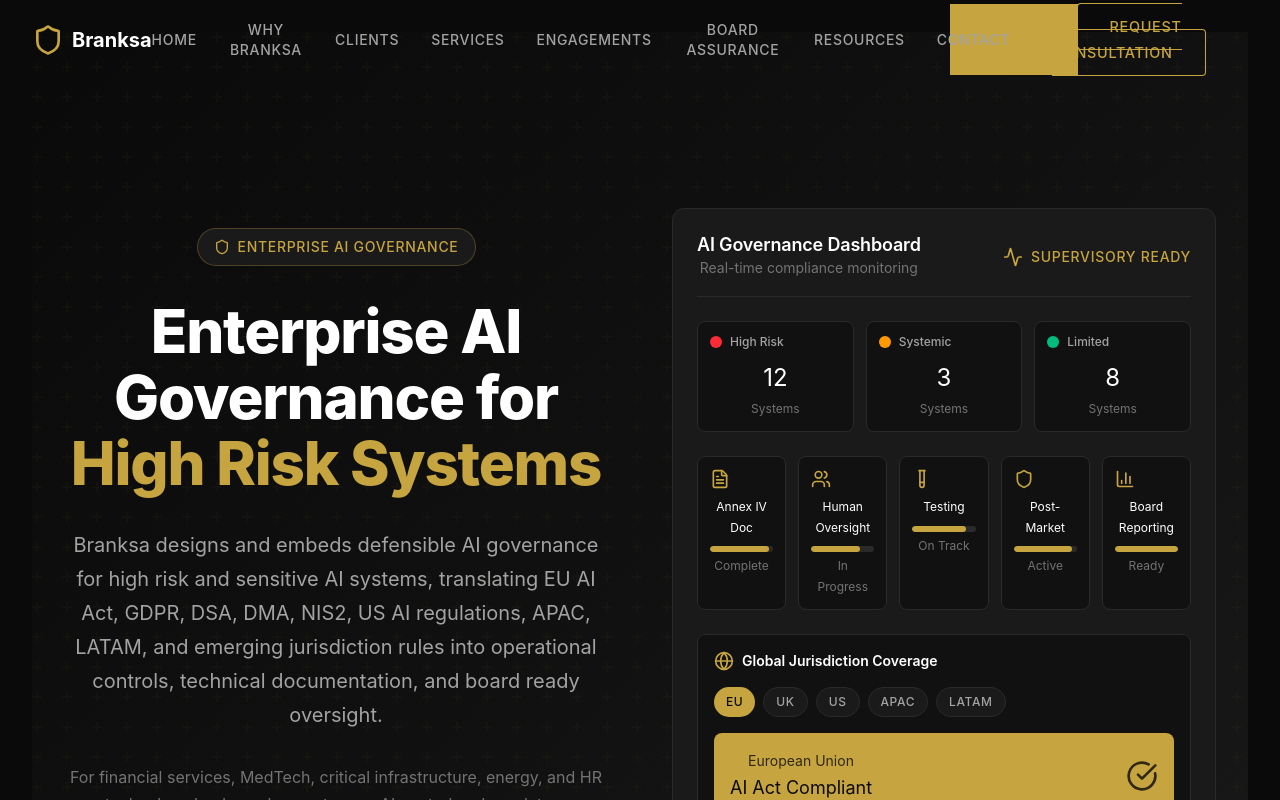
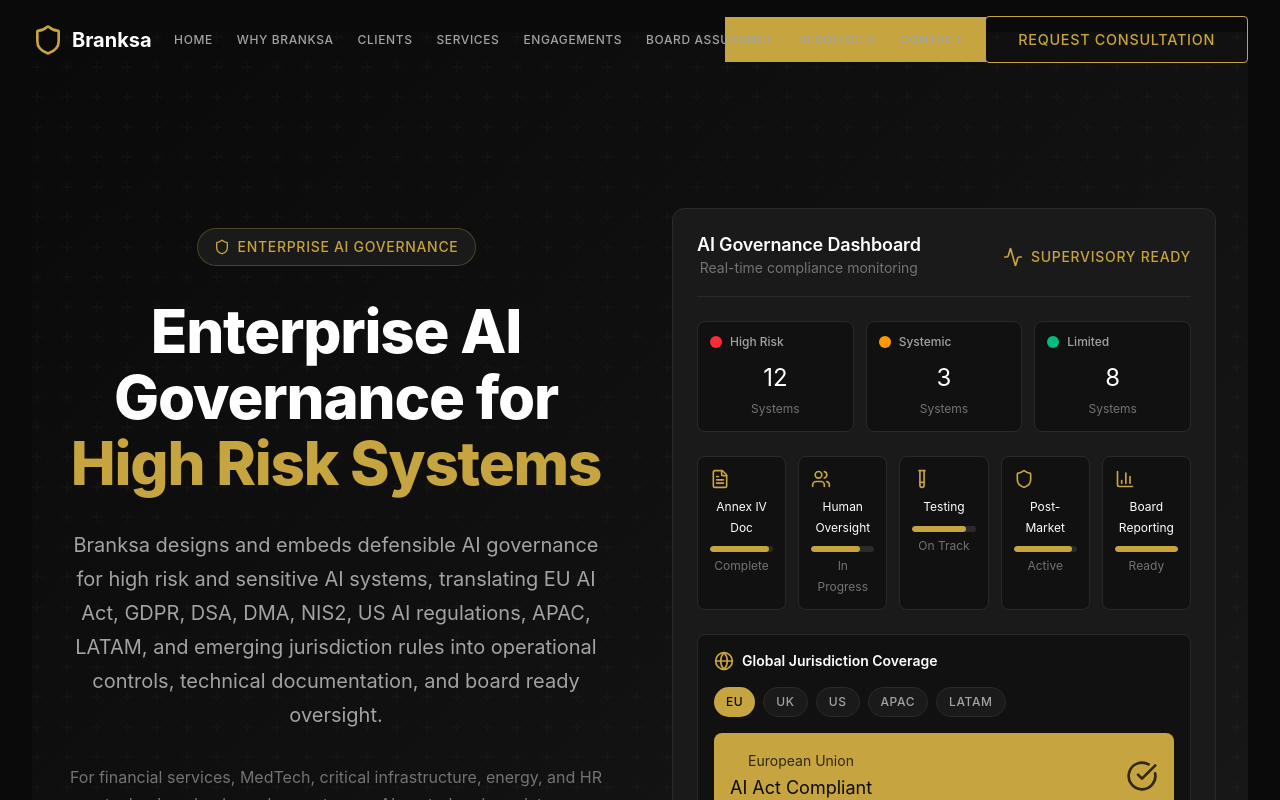
Before and after one commit to ahmadhassan4581/fiverproject, a React (Vite) app: page / in a window 1280 px wide. Shown: the top 800 px of the page. Built offline with nearby package versions, Linux system fonts and the light colour scheme.

Commit message:
Fix header navigation styling - prevent overlapping by using xl breakpoint, smaller text, and nowrap

```diff
--- a/src/components/Navigation.jsx
+++ b/src/components/Navigation.jsx
@@ -65,19 +65,19 @@
       <div className="max-w-7xl mx-auto px-4 sm:px-6 lg:px-8">
         <div className="flex items-center justify-between h-16 lg:h-20">
           {/* Logo */}
-          <Link to="/" onClick={handleLogoClick} className="flex items-center gap-2">
+          <Link to="/" onClick={handleLogoClick} className="flex items-center gap-2 flex-shrink-0">
             <Shield className="w-8 h-8 text-[#c6a43f]" />
-            <span className="text-xl font-bold text-white">Branksa</span>
+            <span className="text-xl font-bold text-white whitespace-nowrap">Branksa</span>
           </Link>
 
           {/* Desktop Navigation */}
-          <div className="hidden lg:flex items-center gap-8">
+          <div className="hidden xl:flex items-center gap-6">
             {navLinks.map((link) => (
               <Link
                 key={link.path}
                 to={link.path}
                 onClick={(e) => handleNavClick(e, link)}
-                className="text-sm font-medium text-[#a3a3a3] hover:text-[#c6a43f] transition-colors uppercase tracking-wider"
+                className="text-xs font-medium text-[#a3a3a3] hover:text-[#c6a43f] transition-colors uppercase tracking-wider whitespace-nowrap"
               >
                 {link.label}
               </Link>
@@ -85,29 +85,29 @@
           </div>
 
           {/* CTA Button */}
-          <div className="hidden lg:block">
+          <div className="hidden xl:block flex-shrink-0">
             <Link
               to="/contact"
               onClick={(e) => handleNavClick(e, { href: '#contact', path: '/contact' })}
-              className="btn-primary"
+              className="btn-primary text-sm py-2.5 px-4"
             >
               Request Consultation
             </Link>
           </div>
 
-          {/* Mobile Menu Button */}
+          {/* Mobile/Tablet Menu Button - shown on lg and below */}
           <button
             onClick={() => setIsMobileMenuOpen(!isMobileMenuOpen)}
-            className="lg:hidden p-2 text-[#a3a3a3] hover:text-white"
+            className="xl:hidden p-2 text-[#a3a3a3] hover:text-white"
             aria-label="Toggle menu"
           >
             {isMobileMenuOpen ? <X className="w-6 h-6" /> : <Menu className="w-6 h-6" />}
           </button>
         </div>
 
-        {/* Mobile Menu */}
+        {/* Mobile Menu - shown on xl and below */}
         {isMobileMenuOpen && (
-          <div className="lg:hidden absolute top-full left-0 right-0 bg-[#111111] border-t border-[#2a2a2a] py-4">
+          <div className="xl:hidden absolute top-full left-0 right-0 bg-[#111111] border-t border-[#2a2a2a] py-4">
             <div className="px-4 space-y-1">
               {navLinks.map((link) => (
                 <Link
```
